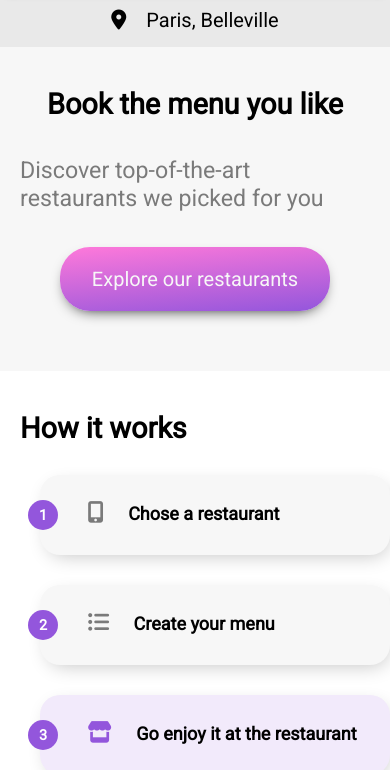
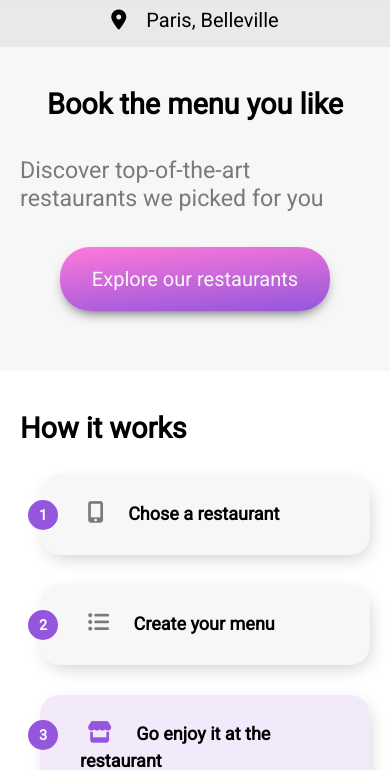
Before and after one commit to rigelnt/Project2-Tortoioli, a website: page index.html in a window 390 px wide. Shown: the part 78-848 px from the top of the page. Drawn offline with nearby package versions, Linux system fonts and the light colour scheme; files that its build step writes are made by us from their sources; a web font is replaced by a local one.

Commit message:
responsive list fixed

```diff
--- a/src/_info-list.scss
+++ b/src/_info-list.scss
@@ -7,9 +7,10 @@
 .info-list li {
     counter-increment: number;
     background-color: $light-gray;
-    max-width: 295px;
+    max-width: 100%;
     padding: 25px 15px 25px 40px;
     margin-bottom: 30px;
+    margin-right: 20px;
     font-size: large;
     font-weight: bold;
     border-radius: 20px;
```
